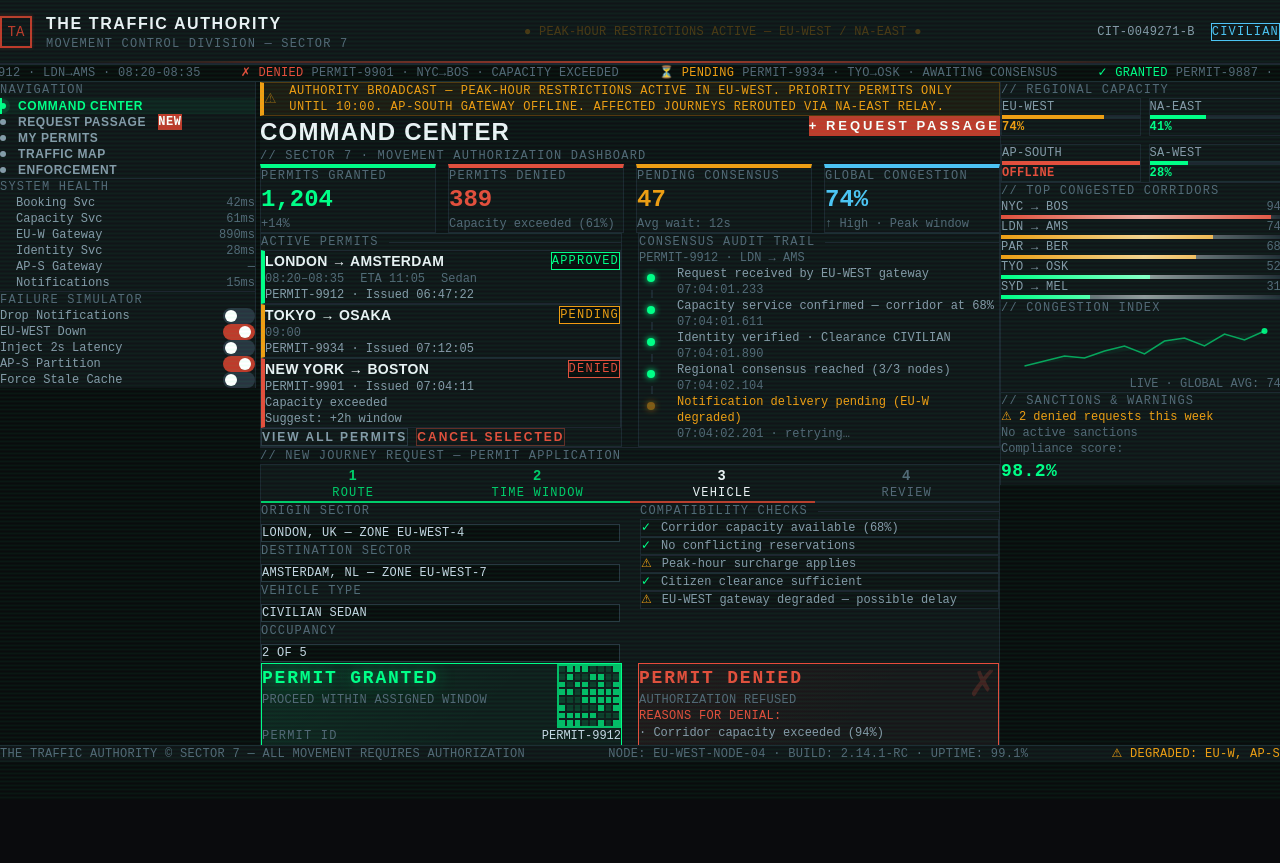
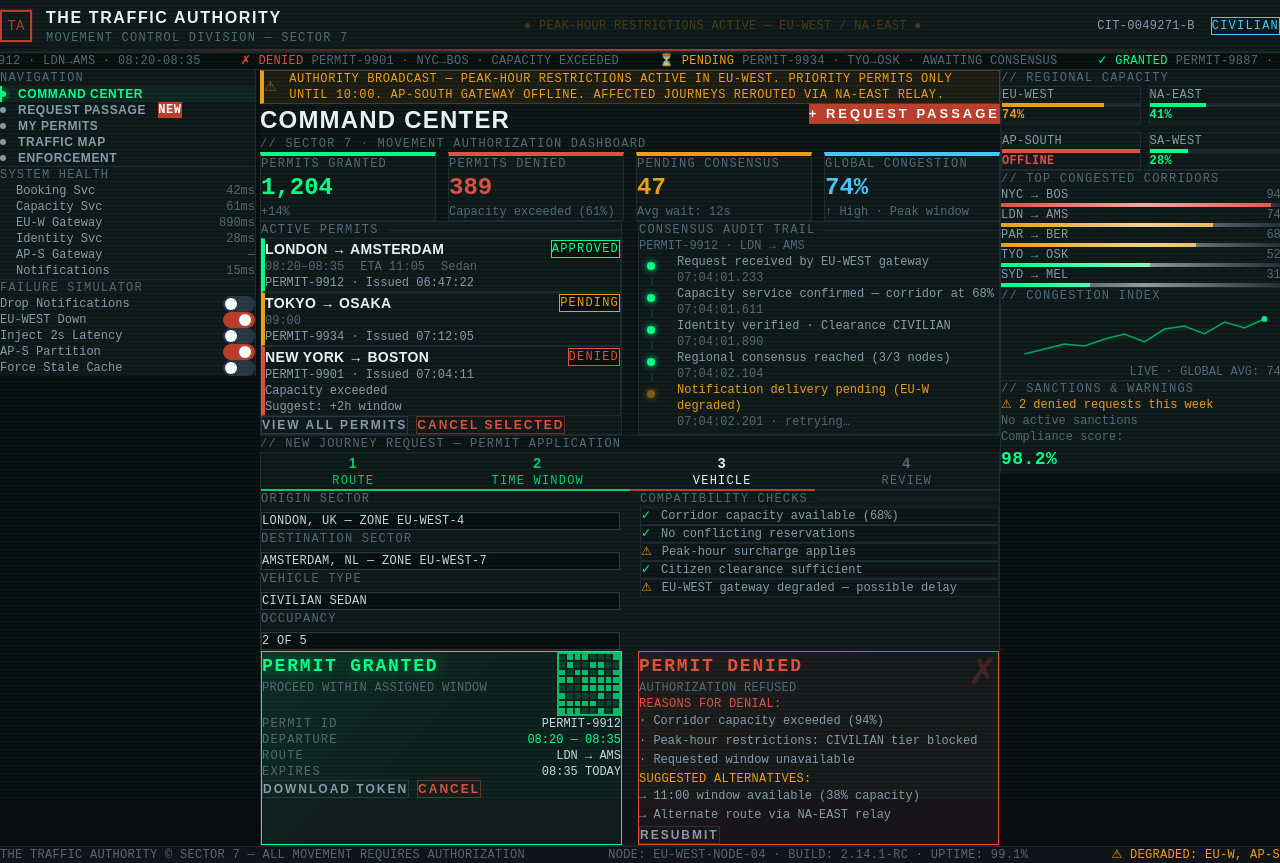
Before and after one commit to Tribunal-of-Human-Expansion/traffic-authority-frontend, a React (Vite) app: page / in a window 1280 px wide. Before the commit the page ends 800 px from the top, so only its background shows below. Built offline with nearby package versions, Linux system fonts and the light colour scheme.

Commit message:
bar spacing fix

```diff
--- a/src/App.tsx
+++ b/src/App.tsx
@@ -19,7 +19,7 @@ function App() {
   useMockData();
 
   return (
-    <div className="bg-traffic-bg text-traffic-text min-h-screen w-screen cursor-crosshair overflow-hidden">
+    <div className="bg-traffic-bg text-traffic-text min-h-screen w-screen cursor-crosshair overflow-x-hidden">
       {/* Scanlines effect */}
       <div
         className="fixed inset-0 pointer-events-none z-50"
@@ -36,7 +36,10 @@ function App() {
       <Ticker />
 
       {/* Main Grid Layout - 3 columns × 2 rows */}
-      <div className="grid grid-cols-[260px_1fr_280px] grid-rows-[1fr_auto] gap-0" style={{ height: 'calc(100vh - 120px)' }}>
+      <div
+        className="grid grid-cols-[260px_1fr_280px] grid-rows-[1fr_auto] gap-0"
+        style={{ minHeight: 'calc(100vh - 86px)' }}
+      >
         {/* Sidebar - row 1, col 1 */}
         <div className="overflow-hidden row-start-1 col-start-1">
           <Sidebar healthCheckpoints={healthCheckpoints} />
--- a/src/components/layout/Topbar.tsx
+++ b/src/components/layout/Topbar.tsx
@@ -1,6 +1,6 @@
 export function Topbar() {
     return (
-        <div className="flex items-center justify-between px-8 h-16 bg-traffic-panel border-b border-traffic-border relative overflow-hidden">
+        <div className="flex items-center justify-between px-8 h-[52px] bg-traffic-panel border-b border-traffic-border relative overflow-hidden">
             {/* Animated top border */}
             <div
                 className="absolute bottom-0 left-0 right-0 h-0.5 bg-gradient-to-r from-transparent via-traffic-red to-transparent"
```
